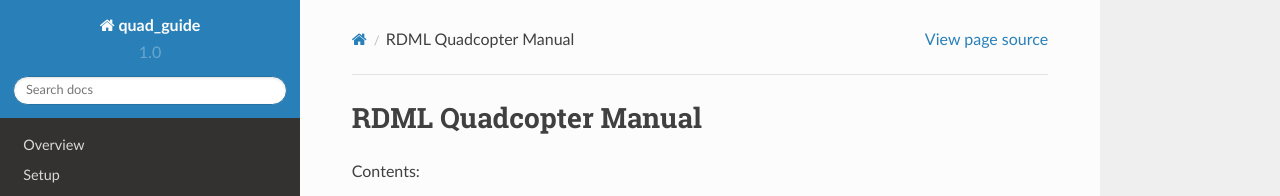
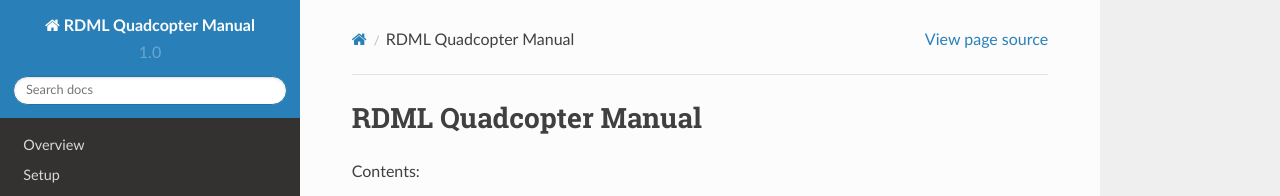
Before and after one commit to osurdml/quad_guide, a Sphinx documentation site: the page built from source/index.rst, in a window 1280 px wide. Shown: the top 196 px of the page. Built offline with Sphinx 7.4.7 and the Read the Docs theme 2.0.0, drawn with Linux system fonts in a browser that asks for light colours.

Commit message:
Update project naming.

```diff
--- a/source/conf.py
+++ b/source/conf.py
@@ -50,7 +50,7 @@ source_suffix = '.rst'
 master_doc = 'index'
 
 # General information about the project.
-project = u'quad_guide'
+project = u'RDML Quadcopter Manual'
 copyright = u'2015, Kyle Cesare'
 
 # The version info for the project you're documenting, acts as replacement for
@@ -208,7 +208,7 @@ latex_elements = {
 # (source start file, target name, title,
 #  author, documentclass [howto, manual, or own class]).
 latex_documents = [
-  ('index', 'quad_guide.tex', u'quad\\_guide Documentation',
+  ('index', 'quad_guide.tex', u'RDML Quadcopter Manual',
    u'Kyle Cesare', 'manual'),
 ]
 
@@ -238,7 +238,7 @@ latex_documents = [
 # One entry per manual page. List of tuples
 # (source start file, name, description, authors, manual section).
 man_pages = [
-    ('index', 'quad_guide', u'quad_guide Documentation',
+    ('index', 'quad_guide', u'RDML Quadcopter Manual',
      [u'Kyle Cesare'], 1)
 ]
 
@@ -252,7 +252,7 @@ man_pages = [
 # (source start file, target name, title, author,
 #  dir menu entry, description, category)
 texinfo_documents = [
-  ('index', 'quad_guide', u'quad_guide Documentation',
+  ('index', 'quad_guide', u'RDML Quadcopter Manual',
    u'Kyle Cesare', 'quad_guide', 'One line description of project.',
    'Miscellaneous'),
 ]
```
